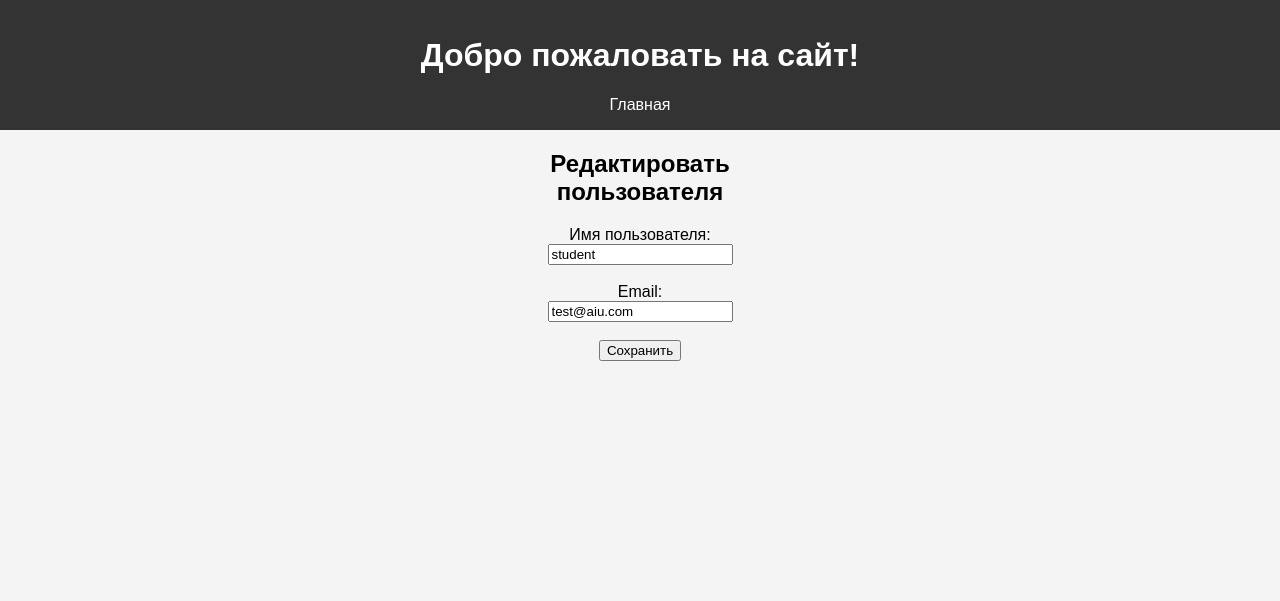
After one commit to WOLFHOUND787/flask_aiu, a Flask app: page /edit_user/1 in a window 1280 px wide. The commit adds this page. Shown: the top 601 px of the page. Run offline with Flask 2, Linux system fonts and the light colour scheme; data comes from the database, SQL or seed files in the repository; both versions use the stored data as it was after the commit.

Commit message:
feat(flak): lesson 6 edit delete users

```diff
--- a/app.py
+++ b/app.py
@@ -1,4 +1,4 @@
-from flask import Flask, request, render_template
+from flask import Flask, request, render_template, redirect, url_for
 from flask_sqlalchemy import SQLAlchemy
 
 app = Flask(__name__)
@@ -56,6 +56,29 @@ def list_users():
     users = User.query.all()
     return render_template('list_users.html', users=users)
 
+@app.route('/edit_user/<int:id>', methods=['GET', 'POST'])
+def edit_user(id):
+    user = User.query.get_or_404(id)
+    if request.method == 'POST':
+        user.username = request.form['username']
+        user.email = request.form['email']
+        try:
+            db.session.commit()
+            return redirect(url_for('list_users'))
+        except Exception as e:
+            return f"Произошла ошибка: {str(e)}"
+    return render_template('edit_user.html', user=user)
+
+@app.route('/delete_user/<int:id>')
+def delete_user(id):
+    user = User.query.get_or_404(id)
+    try:
+        db.session.delete(user)
+        db.session.commit()
+        return redirect(url_for('list_users'))
+    except Exception as e:
+        return f"Произошла ошибка: {str(e)}"
+
 if __name__ == '__main__':
     with app.app_context():
         db.create_all()  # This ensures that the database and tables are created
--- /dev/null
+++ b/templates/edit_user.html
@@ -0,0 +1,14 @@
+{% extends "base.html" %}
+
+{% block content %}
+<h2>Редактировать пользователя</h2>
+<form action="/edit_user/{{ user.id }}" method="POST">
+    <label for="username">Имя пользователя:</label><br>
+    <input type="text" id="username" name="username" value="{{ user.username }}"><br><br>
+
+    <label for="email">Email:</label><br>
+    <input type="text" id="email" name="email" value="{{ user.email }}"><br><br>
+
+    <button type="submit">Сохранить</button>
+</form>
+{% endblock %}
--- a/templates/list_users.html
+++ b/templates/list_users.html
@@ -4,7 +4,11 @@
 <h2>Список пользователей</h2>
 <ul>
     {% for user in users %}
-    <li>{{ user.username }} ({{ user.email }})</li>
+    <li>
+        {{ user.username }} ({{ user.email }})
+        <a href="/edit_user/{{ user.id }}">Редактировать</a>
+        <a href="/delete_user/{{ user.id }}" onclick="return confirm('Вы уверены, что хотите удалить этого пользователя?');">Удалить</a>
+    </li>
     {% endfor %}
 </ul>
 <a href="/add">Добавить нового пользователя</a>
```
Also changed, not shown: instance/users.db.
